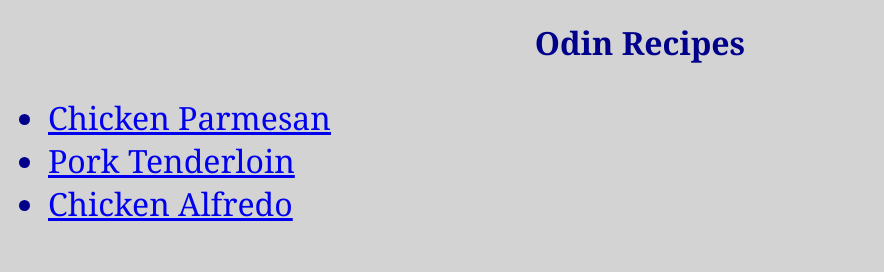
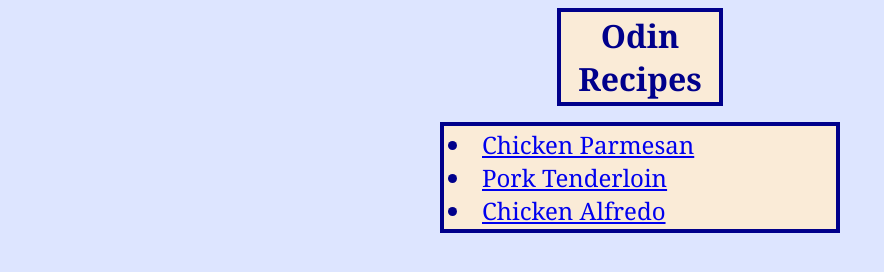
Before and after one commit to belaxed/odin-recipes, a plain HTML site: page index.html in a window 1280 px wide. Shown: the whole page, without its empty margins (0-884 px from the left). Drawn offline with Linux system fonts and the light colour scheme.

Commit message:
Add CSS boders, padding, etc.
Add borders, margin, padding, change font-size. All on home page. Also chang background-color.

```diff
--- a/index.html
+++ b/index.html
@@ -8,7 +8,7 @@
 <body>
     <h1 class="home">Odin Recipes</h1>
 
-    <ul class="home">
+    <ul style="list-style-position: inside" class="home">
         <li><a href="./recipes/chicken-parm.html">Chicken Parmesan</a></li>
         <li><a href="./recipes/pork-tenderloin.html">Pork Tenderloin</a></li>
         <li><a href="./recipes/chicken-alfredo.html">Chicken Alfredo</a></li>
--- a/styles.css
+++ b/styles.css
@@ -1,14 +1,26 @@
 body {
-    background-color: lightgray;
+    background-color: rgb(221, 229, 255);
     color: darkblue;
     font-family: 'Georgia', 'Times New Roman', serif
 }
 h1 {
     font-weight: bold;
 }
-.home {
-    font-size: xx-large;
+ul.home {
+    font-size: x-large;
+    box-sizing: border-box;
+    background-color: antiquewhite;
+    border: 4px solid darkblue;
+    padding: 2px 4px;
+    width: 400px;
+    margin: 16px auto;
 }
 h1.home {
+    font-size: xx-large;
     text-align: center;
+    background-color: antiquewhite;
+    border: 4px solid darkblue;
+    padding: 2px 4px;
+    width: 150px;
+    margin: auto;
 }
```
